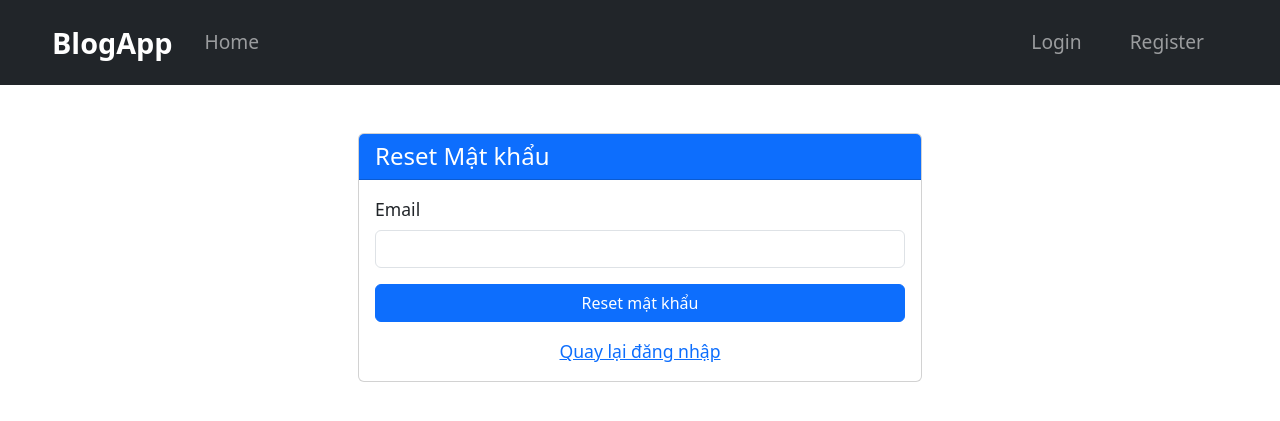
After one commit to banmkh/flask-tiny-app, a Flask app: page /reset_password in a window 1280 px wide. The commit adds this page. Shown: the top 421 px of the page. Run offline with Flask 3, Linux system fonts and the light colour scheme.

Commit message:
update chức năng reset password cho user

```diff
--- a/app/routes.py
+++ b/app/routes.py
@@ -1,6 +1,8 @@
 from flask import Blueprint, render_template,request,redirect,url_for,flash
 from flask_login import login_user, logout_user, UserMixin,current_user,login_required
 from app.db import get_db, add_user, get_user_by_email, get_user_by_username,get_user_by_id, add_post, get_post_by_id
+import secrets
+from datetime import datetime, timedelta
 
 main = Blueprint("main", __name__)
 
@@ -122,3 +124,30 @@ def edit_post(post_id):
             return redirect(url_for("main.post_detail", post_id=post_id))
 
     return render_template("edit_post.html", post=post, current_user=current_user)
+
+# Chức năng yêu cầu reset mật khẩu
+@main.route("/reset_password", methods=["GET", "POST"])
+def reset_password_request():
+    if current_user.is_authenticated:
+        return redirect(url_for('main.home'))
+
+    if request.method == "POST":
+        email = request.form["email"]
+        user = get_user_by_email(email)
+
+        if not user:
+            flash("Email không tồn tại trong hệ thống!", "danger")
+            return render_template("reset_password_request.html")
+
+        # Đặt mật khẩu mặc định là "1111"
+        db = get_db()
+        db.execute(
+            "UPDATE users SET password = ? WHERE id = ?",
+            ("1111", user["id"])
+        )
+        db.commit()
+
+        flash("Mật khẩu đã được reset thành '1111'. Vui lòng đăng nhập với mật khẩu mới.", "success")
+        return redirect(url_for('main.login'))
+
+    return render_template("reset_password_request.html")
--- a/app/templates/login.html
+++ b/app/templates/login.html
@@ -16,6 +16,10 @@
                         <label for="password" class="form-label">Password</label>
                         <input type="password" id="password" name="password" class="form-control" placeholder="Enter your password" required>
                     </div>
+                    <!-- Add this somewhere in your login form, perhaps after the password field -->
+                    <div class="mb-3 text-end">
+                        <a href="{{ url_for('main.reset_password_request') }}">Quên mật khẩu?</a>
+                    </div>
                     <button type="submit" class="btn btn-primary">Login</button>
                 </form>
                 <p class="mt-3">Don't have an account? <a href="{{ url_for('main.register') }}">Sign up</a></p>
--- /dev/null
+++ b/app/templates/reset_password_request.html
@@ -0,0 +1,31 @@
+{% extends "base.html" %}
+
+{% block title %}Yêu cầu Reset Mật khẩu{% endblock %}
+
+{% block content %}
+<div class="container mt-5">
+    <div class="row justify-content-center">
+        <div class="col-md-6">
+            <div class="card">
+                <div class="card-header bg-primary text-white">
+                    <h4 class="mb-0">Reset Mật khẩu</h4>
+                </div>
+                <div class="card-body">
+                    <form method="POST">
+                        <div class="mb-3">
+                            <label for="email" class="form-label">Email</label>
+                            <input type="email" class="form-control" id="email" name="email" required>
+                        </div>
+                        <div class="d-grid">
+                            <button type="submit" class="btn btn-primary">Reset mật khẩu</button>
+                        </div>
+                    </form>
+                    <div class="mt-3 text-center">
+                        <a href="{{ url_for('main.login') }}">Quay lại đăng nhập</a>
+                    </div>
+                </div>
+            </div>
+        </div>
+    </div>
+</div>
+{% endblock %}
```
Also changed, not shown: scripts/update_db_for_reset.py (added, +24 -0 lines), blog.db.
